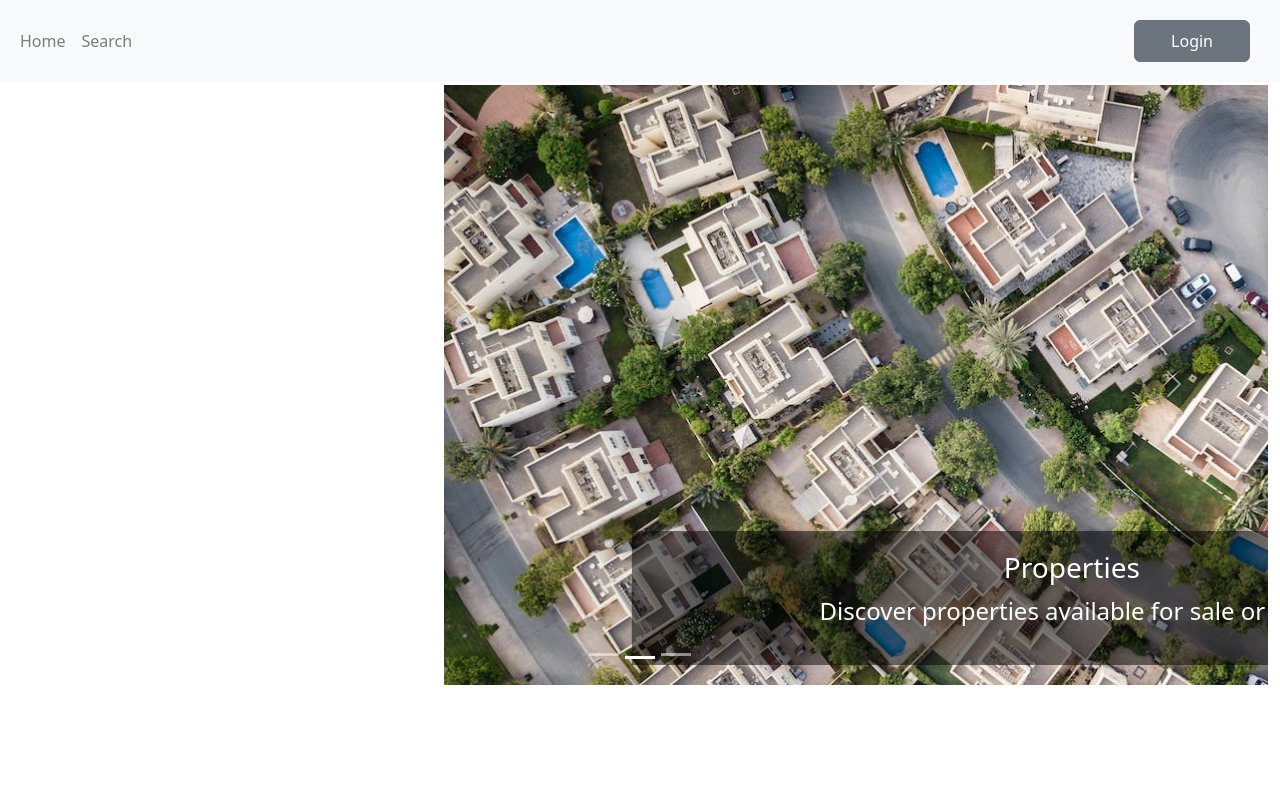
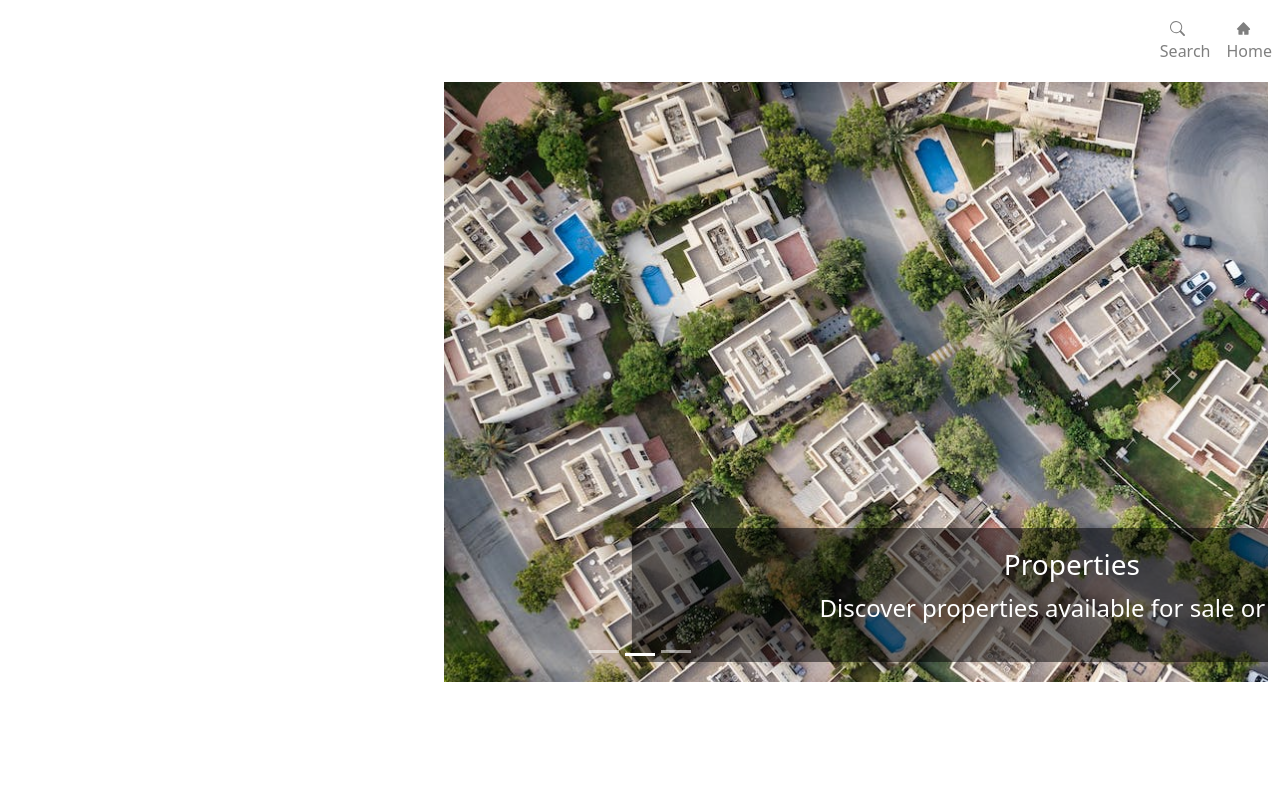
Before and after one commit to Abdoul54/Aleo, a React (Create React App) app in the folder frontend/: page / in a window 1280 px wide. Shown: the top 793 px of the page. Built offline with nearby package versions, Linux system fonts and the light colour scheme; a small style sheet from the web is missing.

Commit message:
some styles

```diff
--- a/frontend/src/App.css
+++ b/frontend/src/App.css
@@ -13,3 +13,18 @@
 .me-auto {
   max-height: "100px"
 }
+
+.nav-link {
+  color: black;
+}
+
+
+.home-icon {
+  font-size: 15px;
+  margin-left: 10px;
+}
+
+.search-icon {
+  font-size: 15px;
+  margin-left: 10px;
+}
--- a/frontend/src/App.js
+++ b/frontend/src/App.js
@@ -7,48 +7,48 @@ import Navbar from "react-bootstrap/Navbar";
 import './App.css';
 import Landing from "./components/Landing";
 import Search from "./components/Search";
-import { Button } from "react-bootstrap";
 import DataPage from "./components/dashboard/data";
 import Table from "./components/dashboard/table";
+import { AiFillHome } from 'react-icons/ai';
+import { BsSearch } from 'react-icons/bs';
 
 
 
 function App() {
 	return (
 		<Router>
-			<Navbar expand="lg" className="bg-body-tertiary" sticky="top">
+			<Navbar  className="navbar .bg-body-tertiary" data-bs-theme="light" sticky="top" >
 				<Container fluid>
 					<Navbar.Toggle aria-controls="navbarScroll" />
 					<Navbar.Collapse id="navbarScroll">
-						<Nav className="me-auto my-2 my-lg-0" navbarScroll>
-							<Nav.Item>
-								<Link to="/" className="nav-link">
-									Home
+						<Nav className="nav nav-pills ms-auto" aria-current="page" navbarScroll>
+							<Nav.Item className="nav-item">
+								<Link to="/search" className="nav-link">
+									<div className="search-icon">
+										<BsSearch />
+									</div>
+									Search
 								</Link>
 							</Nav.Item>
 							<Nav.Item>
-								<Link to="/search" className="nav-link">
-									Search
-								</Link>
-							</Nav.Item>
-						</Nav>
-						<Nav className="ms-auto" navbarScroll>
-							<Nav.Item>
-								<Link to="/admin" className="nav-link me-2">
-									<Button type="button" className="btn btn-secondary">Login</Button>
+								<Link to="/" className="nav-link">
+									<div className="home-icon">
+										<AiFillHome />
+									</div>
+									Home
 								</Link>
 							</Nav.Item>
 						</Nav>
 					</Navbar.Collapse>
 				</Container>
+			</Navbar>
 
-			</Navbar>
 
 			<Container fluid>
 				<Routes>
 					<Route path="/" element={<Landing />} />
 					<Route path="/search" element={<Search />} />
-					<Route path="/admin" element={<DataPage />}/>
+					<Route path="/admin" element={<DataPage />} />
 					<Route path="/admin/posts" element={<Table />} />
 				</Routes>
 			</Container>
--- a/frontend/src/components/Search.js
+++ b/frontend/src/components/Search.js
@@ -65,7 +65,7 @@ function Search() {
     };
 
     return (
-        <div>
+        <div className="search-area">
             <Form onSubmit={handleSearchSubmit} className="d-flex">
                 <div className="d-flex align-items-center" sticky="top">
                     <Form.Control
```
Also changed, not shown: frontend/src/components/style/Search.css (+4 -4 lines).
